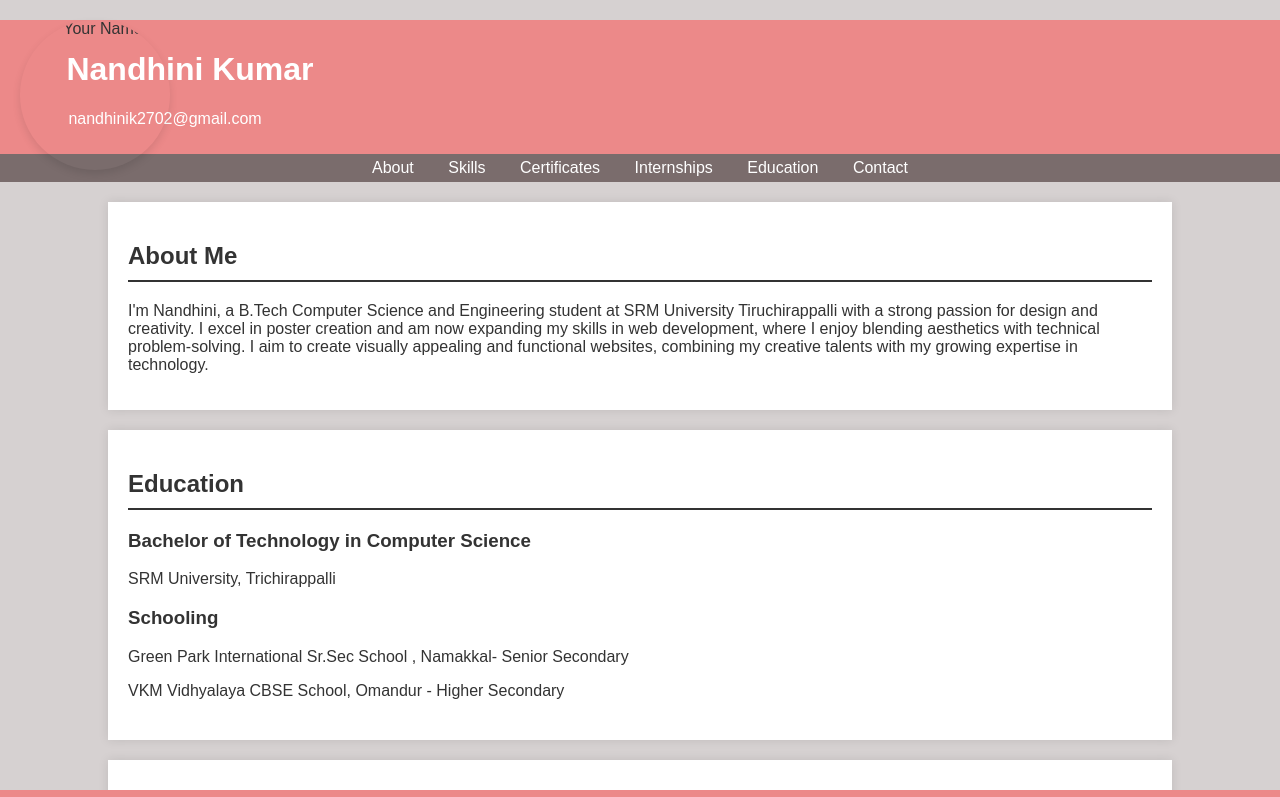
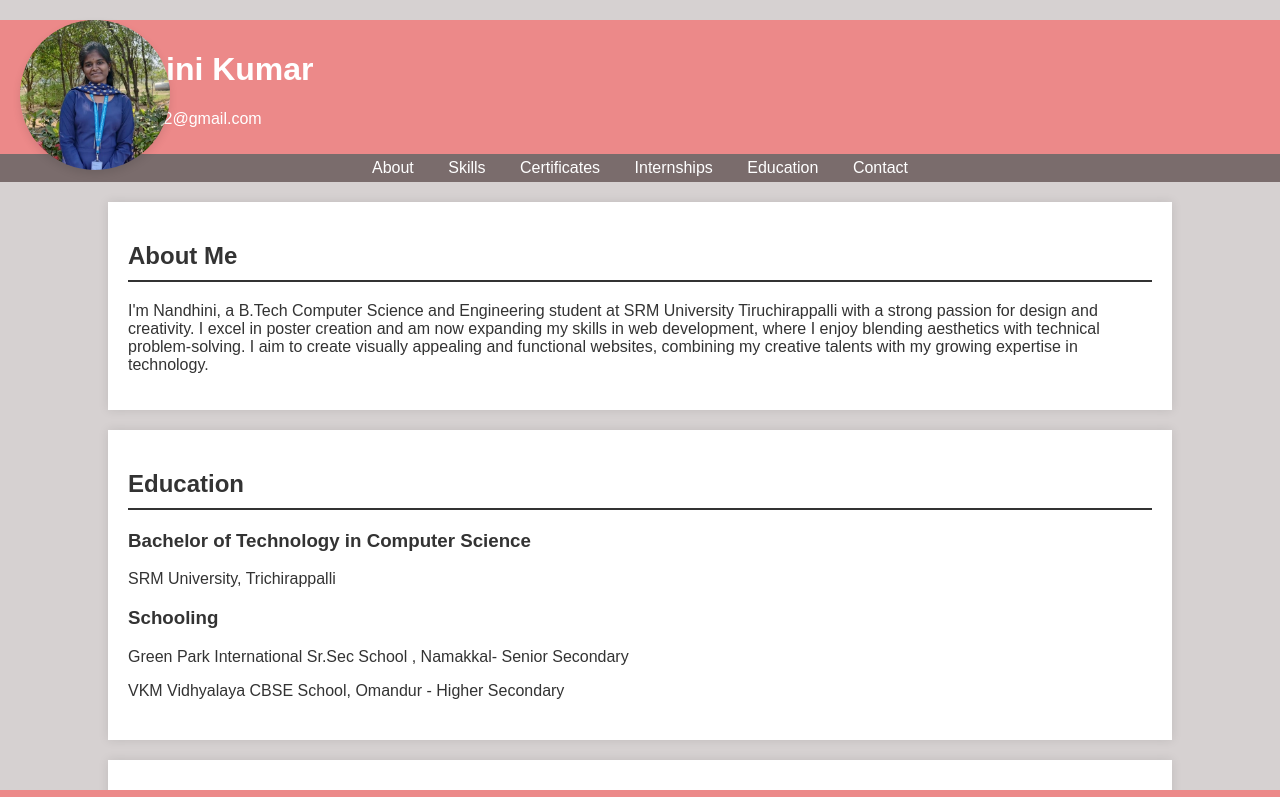
Before and after one commit to nand2005/nand2005.github.io, a plain HTML site: page index.html in a window 1280 px wide. Shown: the top 797 px of the page. Drawn offline with Linux system fonts and the light colour scheme; a script that the page names is missing.

Commit message:
Update index.html

```diff
--- a/index.html
+++ b/index.html
@@ -2,7 +2,7 @@
 <html lang="en">
 <head>
     <title>Nandhini Kumar</title>
-    <link rel="Icon" href="img/resume.png">
+    <link rel="Icon" href="RESUME/img/resume.png">
     <style>
     body {
         font-family: Arial, sans-serif;
@@ -106,7 +106,7 @@
 </head>
 <body>
     <div class="profile-picture">
-        <img src="img/Profile3.png" alt="Your Name">
+        <img src="RESUME/img/Profile3.png" alt="Your Name">
     </div>
 
     <header>
```
